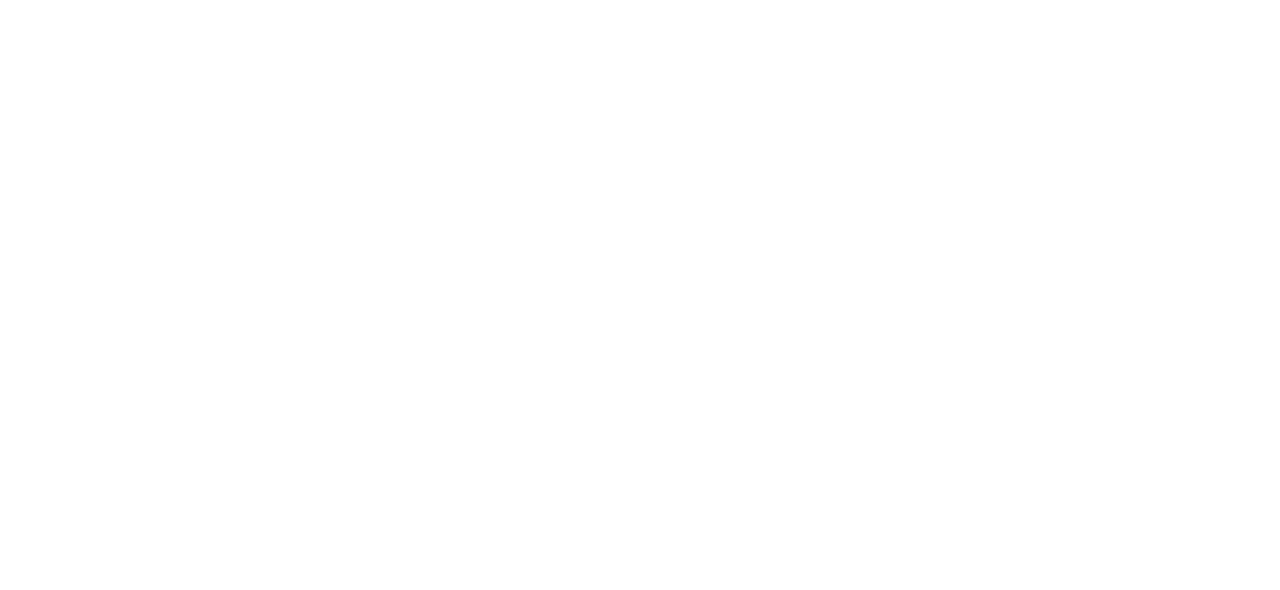
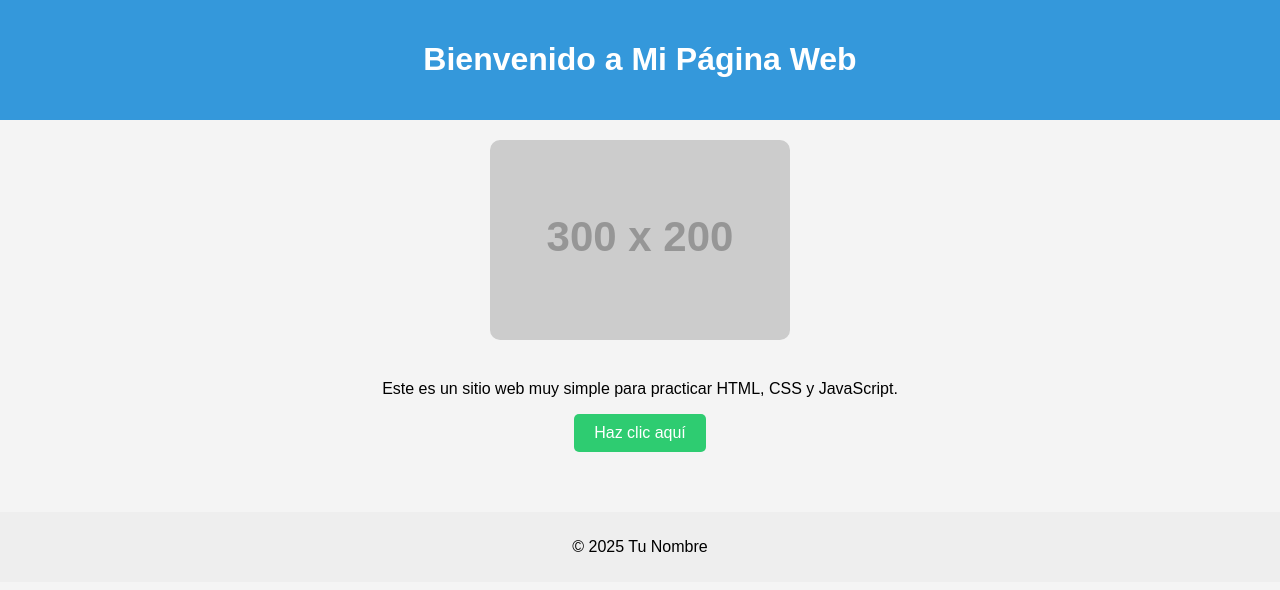
Before and after one commit to roximar727/pagi, a plain HTML site: page index.html in a window 1280 px wide. Drawn offline with Linux system fonts and the light colour scheme; placeholder pictures from the web are drawn by us.

Commit message:
cre un nuevo archivo

```diff
--- a/index.html
+++ b/index.html
@@ -1 +1,76 @@
-<!-- activando github pages -->
+<!DOCTYPE html>
+<html lang="es">
+<head>
+  <meta charset="UTF-8">
+  <title>Página Web Sencilla</title>
+  <style>
+    body {
+      font-family: Arial, sans-serif;
+      margin: 0;
+      padding: 0;
+      text-align: center;
+      background-color: #f4f4f4;
+    }
+
+    header {
+      background-color: #3498db;
+      color: white;
+      padding: 20px 0;
+    }
+
+    main {
+      padding: 20px;
+    }
+
+    img {
+      width: 300px;
+      height: auto;
+      border-radius: 10px;
+      margin-bottom: 20px;
+    }
+
+    button {
+      padding: 10px 20px;
+      font-size: 16px;
+      background-color: #2ecc71;
+      color: white;
+      border: none;
+      border-radius: 5px;
+      cursor: pointer;
+    }
+
+    button:hover {
+      background-color: #27ae60;
+    }
+
+    footer {
+      margin-top: 40px;
+      padding: 10px;
+      background-color: #eee;
+    }
+  </style>
+</head>
+<body>
+
+  <header>
+    <h1>Bienvenido a Mi Página Web</h1>
+  </header>
+
+  <main>
+    <img src="https://via.placeholder.com/300x200.png?text=Imagen+Ejemplo" alt="Imagen fácil de cambiar">
+    <p>Este es un sitio web muy simple para practicar HTML, CSS y JavaScript.</p>
+    <button onclick="mostrarMensaje()">Haz clic aquí</button>
+  </main>
+
+  <footer>
+    <p>&copy; 2025 Tu Nombre</p>
+  </footer>
+
+  <script>
+    function mostrarMensaje() {
+      alert("¡Hola! Este mensaje se genera con JavaScript.");
+    }
+  </script>
+
+</body>
+</html>
```
Also changed, not shown: 1 other file.
